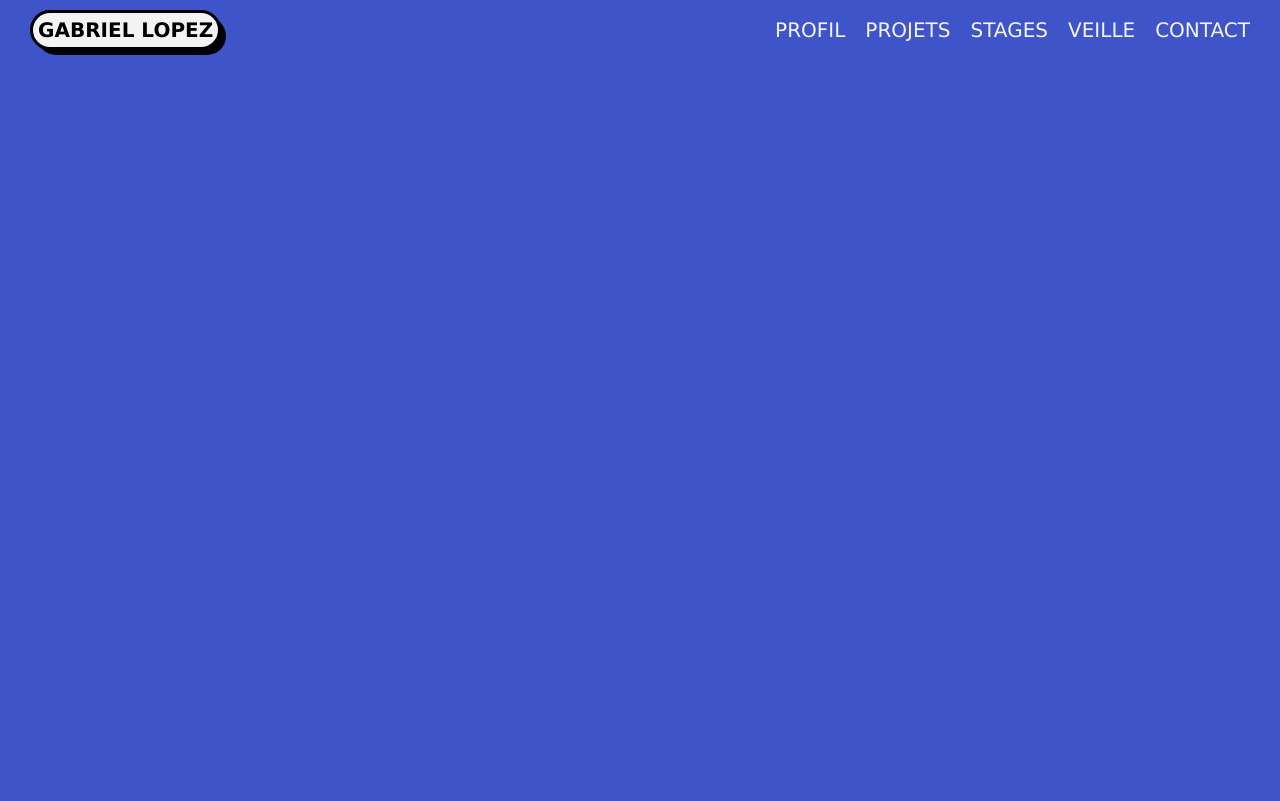
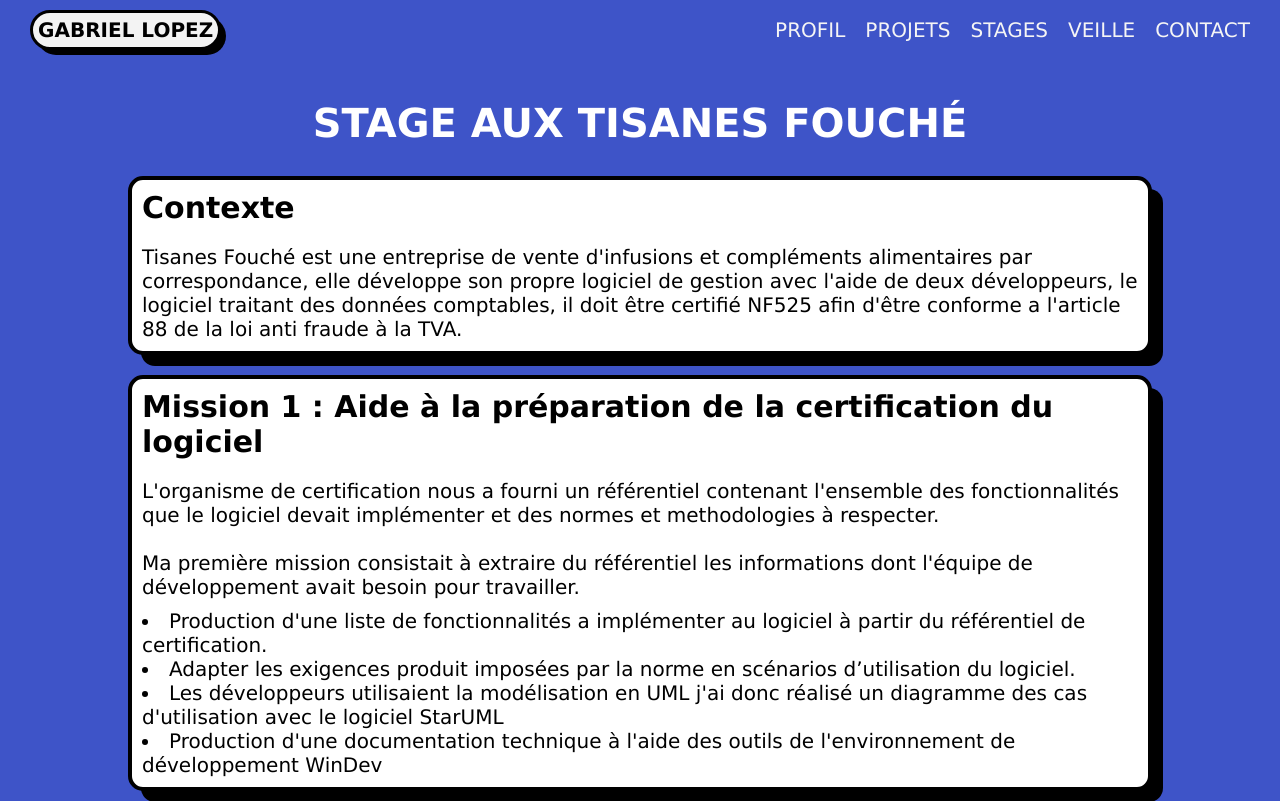
Before and after one commit to glopez-dev/Portfolio-BTS-SIO, a plain HTML site: page stage_tisanes.html in a window 1280 px wide. Drawn offline with Linux system fonts and the light colour scheme.

Commit message:
Stage Tisanes Msssion 1

```diff
--- /dev/null
+++ b/stage_tisanes.css
@@ -0,0 +1,89 @@
+html
+{
+    font-size: 10px;
+}
+
+.page_container
+{
+    width: 100%;
+    height: 100vh;
+
+    padding-top: 10rem;
+
+    display: flex;
+    flex-direction: column;
+    justify-content: center;
+    align-items: center;
+
+    font-size: 1.6rem;
+    font-weight: 500;
+    color: white;
+}
+
+.page_content
+{
+    margin-left: 10rem;
+    margin-right: 10rem;
+
+    display: flex;
+    flex-direction: column;
+    justify-content: center;
+    align-items: center;
+}
+
+.page_title
+{
+    margin-bottom: 2rem;
+    font-size: 4rem;
+    font-weight: bold;
+    text-transform: uppercase;
+
+    display: flex;
+    flex-direction: row;
+    justify-content: center;
+    align-items: center;
+}
+
+.stage_section
+{
+    width: auto;
+    max-width: 1024px;
+
+    margin: 1rem ;
+
+    border: 0.25em solid #000000;
+    border-radius: 1.5rem;
+
+    color: #000000;
+    background-color: white;
+
+    box-shadow: 12px 12px 0px -1px #000000;
+
+    display: flex;
+    flex-direction: column;
+    justify-content: space-around;
+}
+
+.stage_section .section_title
+{
+    margin: 1rem;
+
+    font-size: 3rem;
+    font-weight: bold;
+}
+
+.stage_section .section_texte
+{
+    margin: 1rem;
+    font-size: 2rem;
+}
+
+.stage_tasks
+{
+    margin-top: 1rem;
+}
+
+.stage_tasks ul
+{
+    list-style: inside;
+}
--- a/stage_tisanes.html
+++ b/stage_tisanes.html
@@ -6,7 +6,8 @@
     <meta name="viewport" content="width=device-width, initial-scale=1.0">
     <link rel="stylesheet" href="style.css">
     <link rel="stylesheet" href="nav.css">
-    <title>Document</title>
+    <link rel="stylesheet" href="stage_tisanes.css">
+    <title>Stage - Tisanes Fouché</title>
 </head>
 <body>
     <!-- NAVBAR -->
@@ -22,3 +23,40 @@
             <a href="index.html#contact" class="contact">contact</a>
         </div>
     </nav>
+    <div class="page_container">
+        <div class="page_content">
+            <div class="page_title">
+                Stage aux Tisanes Fouché
+            </div>
+            <div class="stage_section">
+                <div class="section_title">
+                    Contexte
+                </div>
+                <div class="section_texte">
+                    Tisanes Fouché est une entreprise de vente d'infusions et compléments alimentaires par correspondance,
+                    elle développe son propre logiciel de gestion avec l'aide de deux développeurs, le logiciel traitant des données
+                    comptables, il doit être certifié NF525 afin d'être conforme a l'article 88 de la loi anti fraude à la TVA.
+                </div>
+            </div>
+
+            <div class="stage_section">
+                <div class="section_title">
+                    Mission 1 : Aide à la préparation de la certification du logiciel
+                </div>
+                <div class="section_texte">
+                    L'organisme de certification nous a fourni un référentiel contenant l'ensemble des
+                    fonctionnalités que le logiciel devait implémenter et des normes et methodologies à respecter. <br><br>
+                    Ma première mission consistait à extraire du référentiel les informations dont l'équipe de
+                    développement avait besoin pour travailler. <br>
+                    <div class="stage_tasks">
+                        <ul>
+                            <li>Production d'une liste de fonctionnalités a implémenter au logiciel à partir du référentiel de certification.</li>
+                            <li>Adapter les exigences produit imposées par la norme en scénarios d’utilisation du logiciel.</li>
+                            <li>Les développeurs utilisaient la modélisation en UML j'ai donc réalisé un diagramme des cas d'utilisation avec le logiciel StarUML</li>
+                            <li>Production d'une documentation technique à l'aide des outils de l'environnement de développement WinDev</li>
+                        </ul>
+                    </div>
+                </div>
+            </div>
+        </div>
+    </div>
--- a/style.css
+++ b/style.css
@@ -11,7 +11,7 @@
     padding: 0;
     box-sizing : border-box;
     text-decoration: none;
-    list-style: none;
+    /*list-style: none;*/
 }
 
 html {
```
